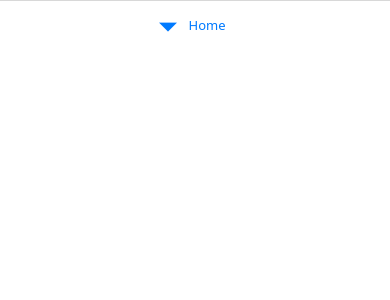
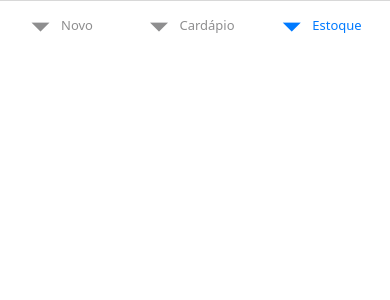
Before and after one commit to lu0x43/LCDrinks, a React Native app: screen /Estoque in a window 390 px wide. Shown: the top 300 px of the page. Built offline with nearby package versions, Linux system fonts and the light colour scheme.

Commit message:
define principal screens of app

```diff
--- a/src/routes/AppTabNav.tsx
+++ b/src/routes/AppTabNav.tsx
@@ -3,7 +3,11 @@ import React from 'react';
 import { createBottomTabNavigator } from '@react-navigation/bottom-tabs';
 import { NavigationContainer } from '@react-navigation/native';
 
-import { HomeScreen } from '../screens';
+import {
+  MenuScreen,
+  RegisterDrinkScreen,
+  StockControlScreen,
+} from '../screens';
 
 const Tab = createBottomTabNavigator();
 
@@ -11,7 +15,9 @@ function AppTabNav(): React.JSX.Element {
   return (
     <NavigationContainer>
       <Tab.Navigator>
-        <Tab.Screen name="Home" component={HomeScreen} />
+        <Tab.Screen name="Novo" component={RegisterDrinkScreen} />
+        <Tab.Screen name="Cardápio" component={MenuScreen} />
+        <Tab.Screen name="Estoque" component={StockControlScreen} />
       </Tab.Navigator>
     </NavigationContainer>
   );
--- a/src/screens/Menu/MenuScreen.tsx
+++ b/src/screens/Menu/MenuScreen.tsx
@@ -0,0 +1,12 @@
+import React from 'react';
+import { View, Text } from 'react-native';
+
+function MenuScreen(): React.JSX.Element {
+  return (
+    <View style={{ flex: 1, justifyContent: 'center', alignItems: 'center' }}>
+      <Text style={{ fontSize: 20 }}>Menu de Drinks</Text>
+    </View>
+  );
+}
+
+export default MenuScreen;
--- a/src/screens/RegisterDrink/RegisterDrinkScreen.tsx
+++ b/src/screens/RegisterDrink/RegisterDrinkScreen.tsx
@@ -0,0 +1,12 @@
+import React from 'react';
+import { View, Text } from 'react-native';
+
+function RegisterDrinkScreen(): React.JSX.Element {
+  return (
+    <View style={{ flex: 1, justifyContent: 'center', alignItems: 'center' }}>
+      <Text>Cadastro de Drink</Text>
+    </View>
+  );
+}
+
+export default RegisterDrinkScreen;
--- a/src/screens/StockControl/StockControlScreen.tsx
+++ b/src/screens/StockControl/StockControlScreen.tsx
@@ -0,0 +1,12 @@
+import React from 'react';
+import { View, Text } from 'react-native';
+
+function StockControlScreen(): React.JSX.Element {
+  return (
+    <View style={{ flex: 1, justifyContent: 'center', alignItems: 'center' }}>
+      <Text>Controle de Estoque</Text>
+    </View>
+  );
+}
+
+export default StockControlScreen;
--- a/src/screens/index.ts
+++ b/src/screens/index.ts
@@ -1,3 +1,5 @@
-import HomeScreen from './Home/HomeScreen';
+import MenuScreen from './Menu/MenuScreen';
+import RegisterDrinkScreen from './RegisterDrink/RegisterDrinkScreen';
+import StockControlScreen from './StockControl/StockControlScreen';
 
-export { HomeScreen };
+export { MenuScreen, RegisterDrinkScreen, StockControlScreen };
```
